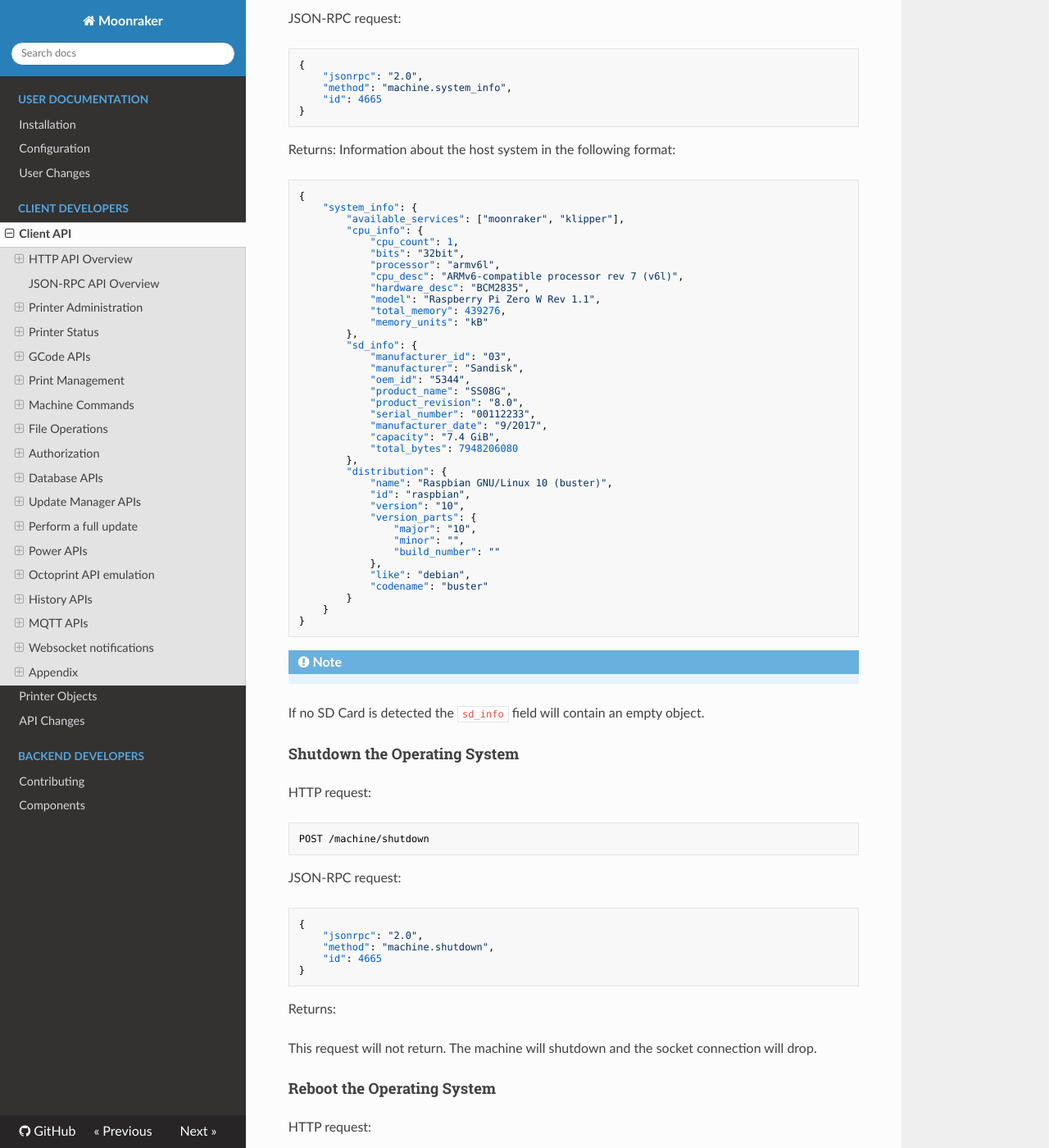
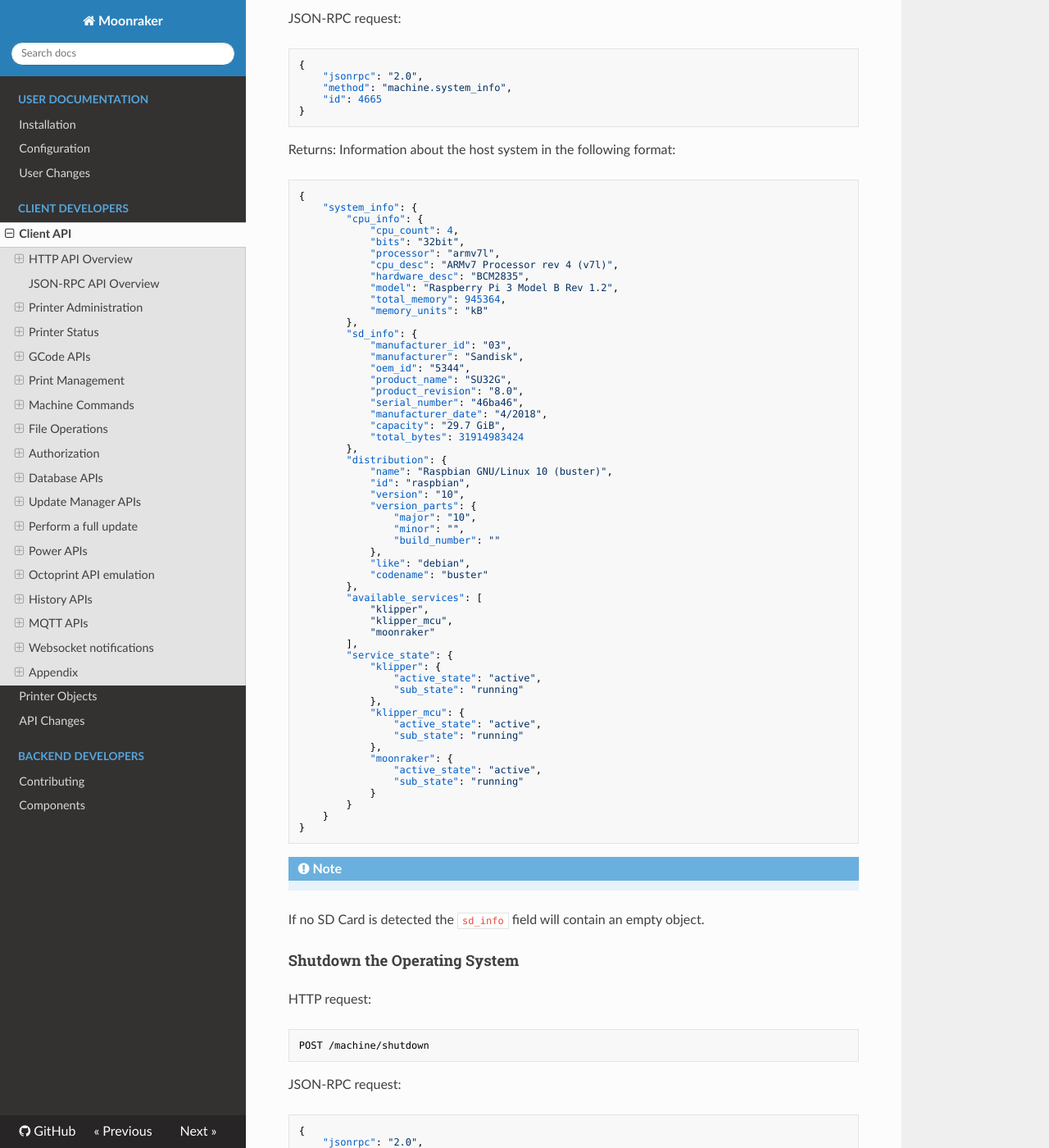
Before and after one commit to Marirossibn/moonraker, an MkDocs documentation site: the page built from docs/web_api.md, in a window 1280 px wide and 1400 px high, scrolled down 16615 px. Shown: the whole window at 82% size. Built offline with MkDocs 1.6.1, drawn with Linux system fonts in a browser that asks for light colours; nearby versions of some CDN libraries; some of the changed text lies outside the part shown.

Commit message:
docs: Add documentation for new service and power features
Signed-off-by:  Eric Callahan <arksine.code@gmail.com>

````diff
--- a/docs/web_api.md
+++ b/docs/web_api.md
@@ -833,27 +833,26 @@
 ```json
 {
     "system_info": {
-        "available_services": ["moonraker", "klipper"],
         "cpu_info": {
-            "cpu_count": 1,
+            "cpu_count": 4,
             "bits": "32bit",
-            "processor": "armv6l",
-            "cpu_desc": "ARMv6-compatible processor rev 7 (v6l)",
+            "processor": "armv7l",
+            "cpu_desc": "ARMv7 Processor rev 4 (v7l)",
             "hardware_desc": "BCM2835",
-            "model": "Raspberry Pi Zero W Rev 1.1",
-            "total_memory": 439276,
+            "model": "Raspberry Pi 3 Model B Rev 1.2",
+            "total_memory": 945364,
             "memory_units": "kB"
         },
         "sd_info": {
             "manufacturer_id": "03",
             "manufacturer": "Sandisk",
             "oem_id": "5344",
-            "product_name": "SS08G",
+            "product_name": "SU32G",
             "product_revision": "8.0",
-            "serial_number": "00112233",
-            "manufacturer_date": "9/2017",
-            "capacity": "7.4 GiB",
-            "total_bytes": 7948206080
+            "serial_number": "46ba46",
+            "manufacturer_date": "4/2018",
+            "capacity": "29.7 GiB",
+            "total_bytes": 31914983424
         },
         "distribution": {
             "name": "Raspbian GNU/Linux 10 (buster)",
@@ -866,6 +865,25 @@
             },
             "like": "debian",
             "codename": "buster"
+        },
+        "available_services": [
+            "klipper",
+            "klipper_mcu",
+            "moonraker"
+        ],
+        "service_state": {
+            "klipper": {
+                "active_state": "active",
+                "sub_state": "running"
+            },
+            "klipper_mcu": {
+                "active_state": "active",
+                "sub_state": "running"
+            },
+            "moonraker": {
+                "active_state": "active",
+                "sub_state": "running"
+            }
         }
     }
 }
@@ -3349,6 +3367,27 @@
 }
 ```
 
+#### Service State Changed
+Moonraker monitors the state of systemd services it is authorized to track.
+When the state of a service changes the following notification is sent:
+
+```json
+{
+    "jsonrpc": "2.0",
+    "method": "notify_service_state_changed",
+    "params": [
+        {
+            "klipper": {
+                "active_state": "inactive",
+                "sub_state": "dead"
+            }
+        }
+    ]
+}
+```
+
+The example above shows that the `klipper` service has changed to `inactive`.
+
 ### Appendix
 
 #### Websocket setup
````
Also changed, not shown: docs/configuration.md (+21 -1 lines).
